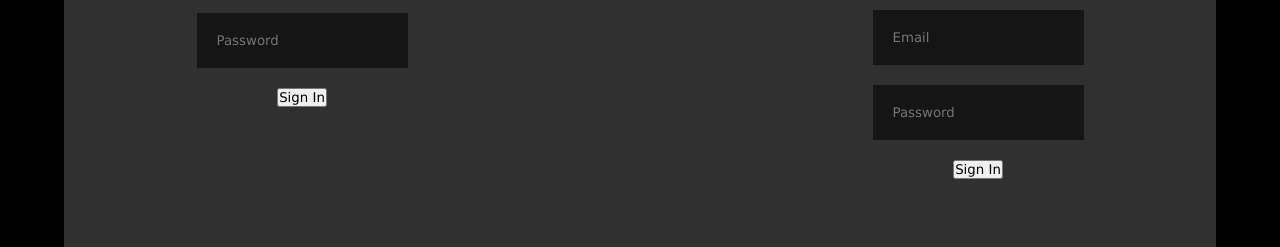
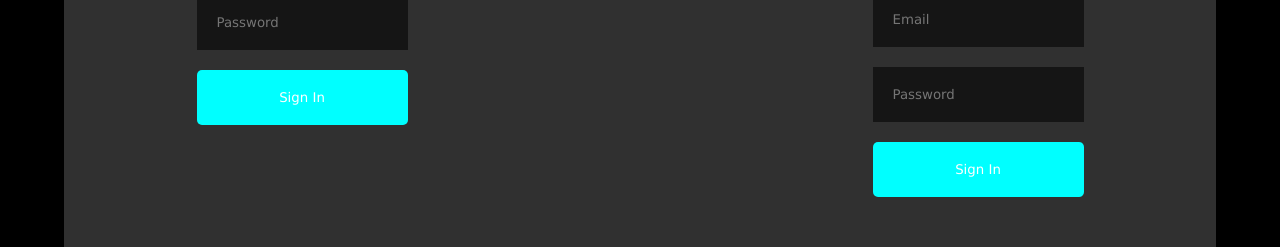
Before and after one commit to LuisArielRetanaHernadez/chat_mabi, a React (Vite) app: page / in a window 1280 px wide. Shown: the part 402-649 px from the top of the page. Built offline with nearby package versions, Linux system fonts and the light colour scheme.

Commit message:
agregando tamano, color a las etiquetas button

```diff
--- a/src/login/login.style.css
+++ b/src/login/login.style.css
@@ -41,6 +41,16 @@
         object-fit: cover;
         opacity: 0.6;
       }
+
+      button {
+        width: 100%;
+        padding: 20px;
+        border: none;
+        color: #ffffff;
+        background-color: aqua;
+        border-radius: 5px;
+        cursor: pointer;
+      }
     }
   }
 }
```
